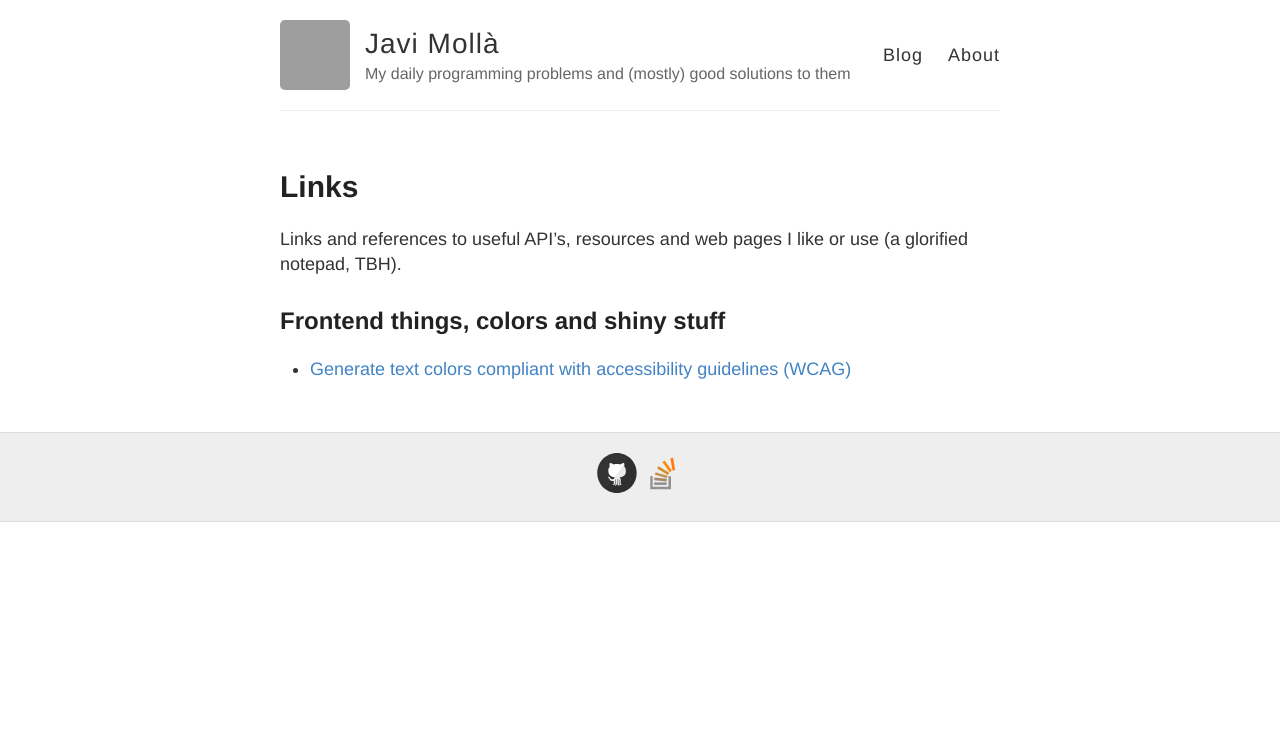
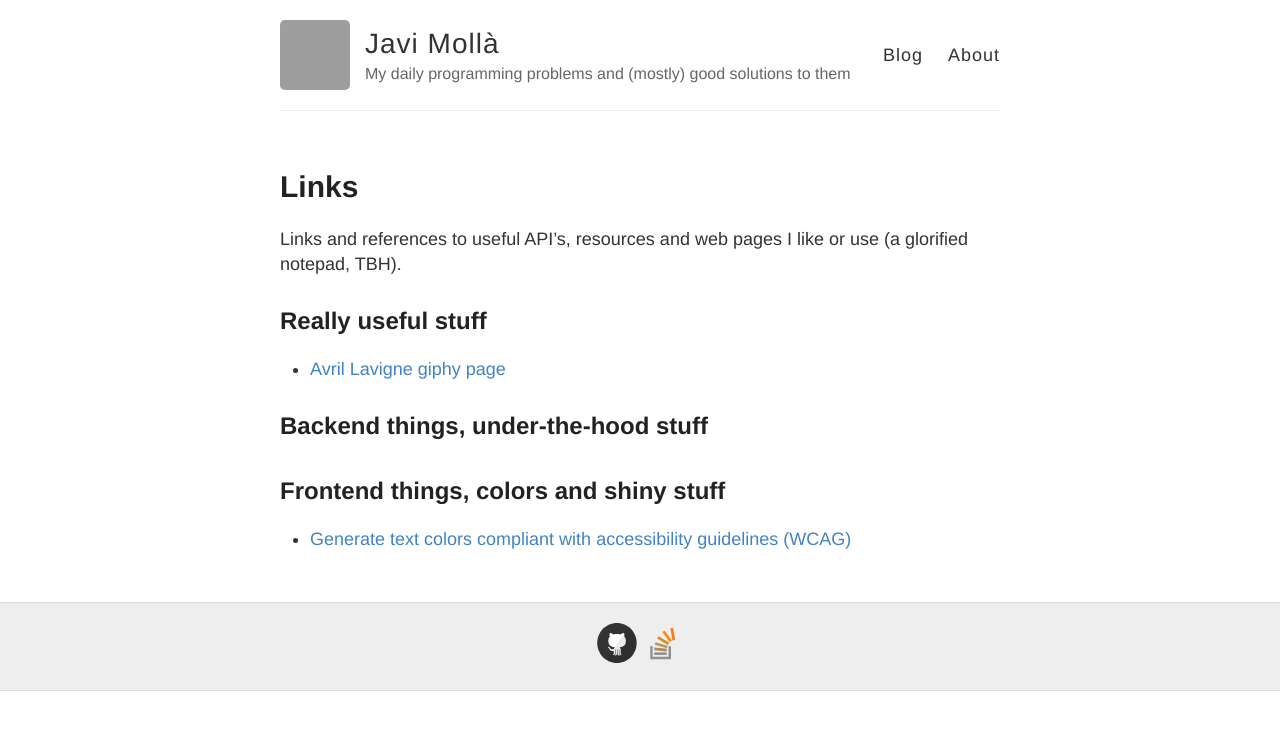
Before and after one commit to jmolla31/jmolla31.github.io, a Jekyll site: the page built from links.md, in a window 1280 px wide. Shown: the top 730 px of the page. Built offline with Jekyll 4.4.1, drawn with Linux system fonts in a browser that asks for light colours; grey boxes are pictures that could not be loaded.

Commit message:
Update links.md

```diff
--- a/links.md
+++ b/links.md
@@ -6,6 +6,11 @@ permalink: /links/
 
 Links and references to useful API's, resources and web pages I like or use (a glorified notepad, TBH).
 
+## Really useful stuff
+
+* [Avril Lavigne giphy page](https://giphy.com/explore/avril-lavigne)
+
+## Backend things, under-the-hood stuff
 
 ## Frontend things, colors and shiny stuff
 
```
